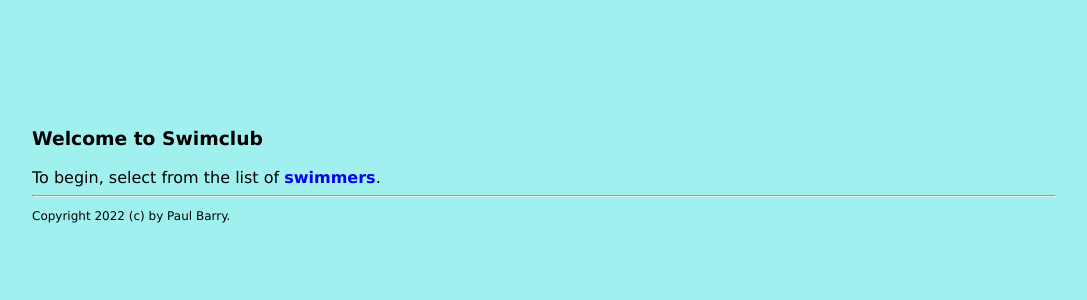
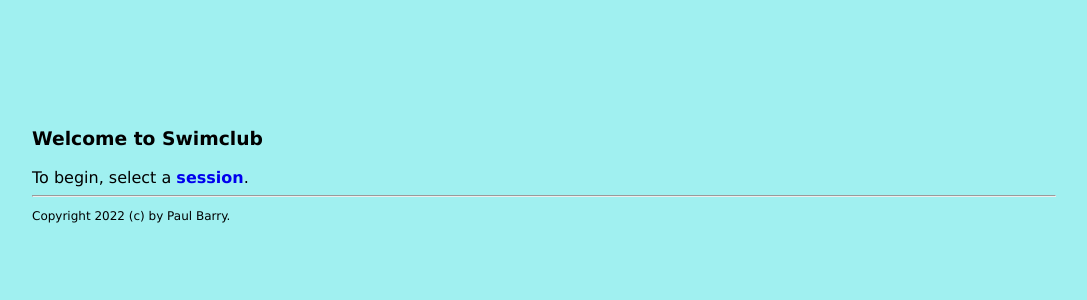
Before and after one commit to MarcelZama/Python-Website-CA3, a Flask app: page / in a window 1280 px wide. Shown: the top 300 px of the page, without its empty margins (96-1183 px from the left). Run offline with Flask 2, Linux system fonts and the light colour scheme.

Commit message:
Next up is the session update for show events.

```diff
--- a/app.py
+++ b/app.py
@@ -35,9 +35,23 @@ def get_data():
         session["swimmers"][name][-1]["file"] = file
 
 
-@app.get("/swimmers")
+@app.get("/sessions")
+def get_session_list():
+    sessions = [row[0].isoformat().split("T")[0] for row in data_utils.get_list_of_sessions()]
+    return render_template(
+        "select.html",
+        data=sorted(sessions, reverse=True),
+        title="Please select a swim session to filter on",
+        select_id="the_session",
+        url="/swimmers",
+    )
+
+
+@app.post("/swimmers")
 def get_swimmers_names():
-    names = data_utils.get_swimmers_list()
+    the_session = request.form["the_session"]
+    session["the_session"] = the_session # Let's remember this value.
+    names = data_utils.get_swimmers_list_by_session(the_session)
     return render_template(
         "select.html",
         data=sorted(names),
--- a/data_utils.py
+++ b/data_utils.py
@@ -83,3 +83,25 @@ def get_chart_data(name, age, event):
     hundredths = int(round(remainder - (secs * 100), 0))
     average_str = f"{mins}:{secs}.{hundredths}"
     return average_str, times, converts
+
+
+def get_list_of_sessions():
+    SQL = "select distinct ts from times"
+    with DBcm.UseDatabase(config) as db:
+        db.execute(SQL)
+        results = db.fetchall()
+    return results
+
+
+def get_swimmers_list_by_session(the_session):
+    SQL = """
+        select distinct swimmers.name
+        from times, swimmers
+        where date_format(times.ts, "%Y-%m-%d") = %s and
+        times.swimmer_id = swimmers.id
+        order by name ;
+    """
+    with DBcm.UseDatabase(config) as db:
+        db.execute(SQL, (the_session,))
+        results = db.fetchall()
+        return [row[0] for row in results]
--- a/templates/index.html
+++ b/templates/index.html
@@ -2,5 +2,5 @@
 
 
 {% block body %}
-        To begin, select from the list of <a href="/swimmers">swimmers</a>.
+        To begin, select a <a href="/sessions">session</a>.
 {% endblock %}
```
Also changed, not shown: 2 other files.
